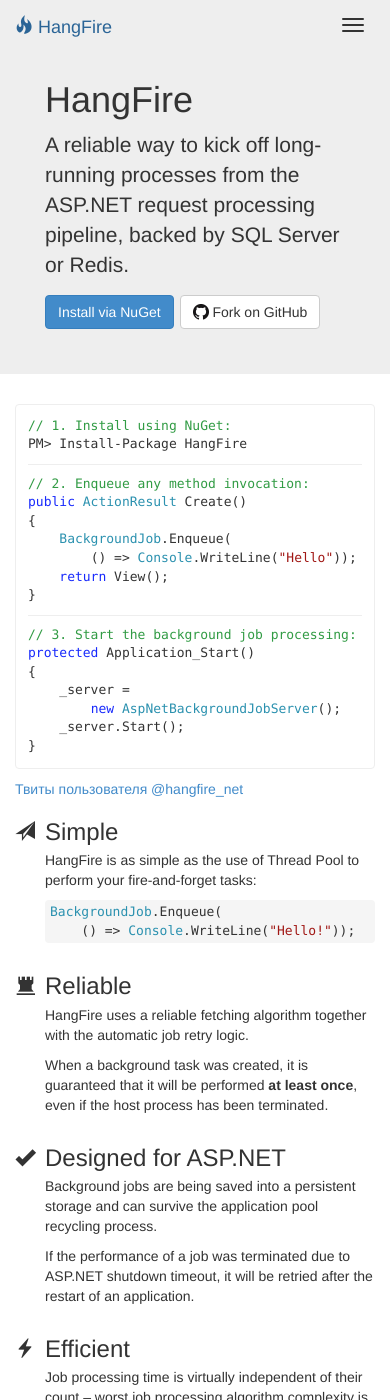
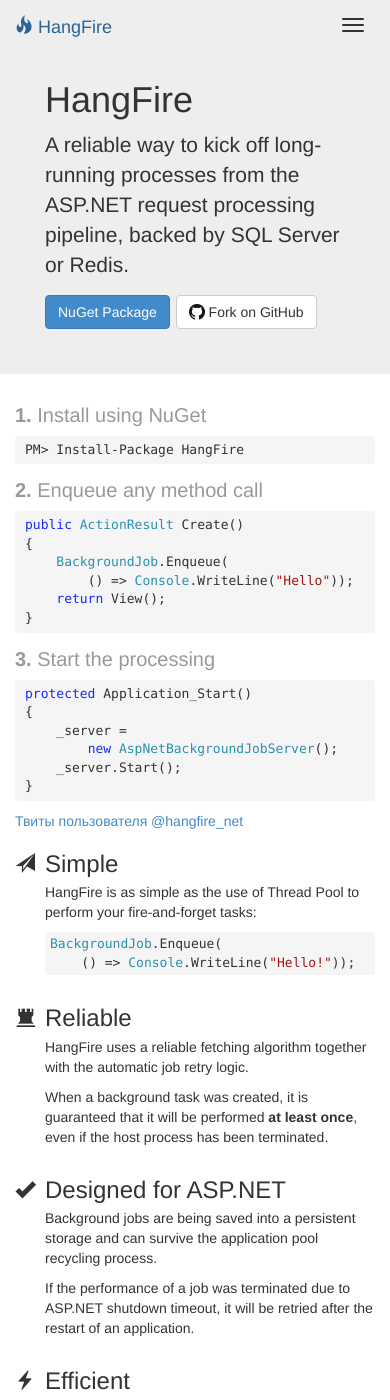
Before and after one commit to HangfireIO/Hangfire.io, a Jekyll site: the page built from index.html, in a window 390 px wide and 1400 px high. Built offline with Jekyll 4.4.1, drawn with Linux system fonts in a browser that asks for light colours; nearby versions of some CDN libraries; Markdown is read by kramdown in place of the engine named in the settings; comment, search, counter and statistics services are not loaded.

Commit message:
Design stuff

```diff
--- a/css/styles.css
+++ b/css/styles.css
@@ -134,10 +134,21 @@
     display: inline-block;
 }
 
-.quickstart {
+.quickstart h3 {
+    font-size: 20px;
+    color: #999;
+    margin-top: 15px;
+    font-weight: lighter;
+}
+
+.quickstart .lead-digit {
+    font-weight: bold;
+}
+
+.quickstart pre {
     border-color: #eee;
-    background-color: transparent;
-    padding: 12px;
+    border: none;
+    padding: 5px 10px;
 }
 
 .quickstart hr {
--- a/index.html
+++ b/index.html
@@ -11,7 +11,7 @@
                 <h1>HangFire</h1>
                 <p>A reliable way to kick off long-running processes from the ASP.NET request processing pipeline, backed by SQL Server or Redis.</p>
                 <p>
-                    <a class="btn btn-primary" href="https://nuget.org/packages/HangFire">Install via NuGet</a>
+                    <a class="btn btn-primary" href="https://nuget.org/packages/HangFire">NuGet Package</a>
                     <a class="btn btn-default" href="https://github.com/odinserj/HangFire"><img style="vertical-align: text-top;" width="16" src="/img/GitHub-Mark-32px.png"> Fork on GitHub</a>
                 </p>
             </div>
@@ -76,24 +76,25 @@
 
 <div class="container">
     <div class="row">
-        <div class="col-md-8">
-            <pre class="quickstart"><span class="comm">// 1. Install using NuGet<span class="hidden-xs"> Package Manager Console</span>:</span>
-PM> Install-Package HangFire
-<hr><span class="comm">// 2. Enqueue any method invocation<span class="hidden-xs"> as a background job</span>:</span>
-<span class="keywd">public</span> <span class="type">ActionResult</span> Create()
+        <div class="col-md-8 quickstart">
+        <h3 style="margin-top: 0;"><span class="lead-digit">1.</span> Install using NuGet</h3>
+            <pre class="nuget">
+PM> Install-Package HangFire</pre>
+<h3><span class="lead-digit">2.</span> Enqueue any method call</h3>
+<pre><span class="keywd">public</span> <span class="type">ActionResult</span> Create()
 {
     <span class="type">BackgroundJob</span>.Enqueue(<br class="visible-xs"><span class="hidden-sm hidden-md hidden-lg">        </span>() => <span class="type">Console</span>.WriteLine(<span class="string">&quot;Hello<span class="hidden-xs">, world!</span>&quot;</span>));
     <span class="keywd">return</span> View();
-}
-<hr><span class="comm">// 3. Start the background job processing:</span>
-<span class="keywd">protected</span> Application_Start()
+}</pre>
+<h3><span class="lead-digit">3.</span> Start the processing</h3>
+<pre><span class="keywd">protected</span> Application_Start()
 {
     _server = <br class="visible-xs"><span class="hidden-sm hidden-md hidden-lg">        </span><span class="keywd">new</span> <span class="type">AspNetBackgroundJobServer</span>();
     _server.Start();
 }</pre>
         </div>
         <div class="col-md-4">
-            <a height="319" class="twitter-timeline" href="https://twitter.com/hangfire_net" data-widget-id="451027617567621120">Твиты пользователя @hangfire_net</a>
+            <a height="354" class="twitter-timeline" href="https://twitter.com/hangfire_net" data-widget-id="451027617567621120">Твиты пользователя @hangfire_net</a>
 <script>!function(d,s,id){var js,fjs=d.getElementsByTagName(s)[0],p=/^http:/.test(d.location)?'http':'https';if(!d.getElementById(id)){js=d.createElement(s);js.id=id;js.src=p+"://platform.twitter.com/widgets.js";fjs.parentNode.insertBefore(js,fjs);}}(document,"script","twitter-wjs");</script>
         </div>
     </div>
```
Also changed, not shown: 2 other files.
